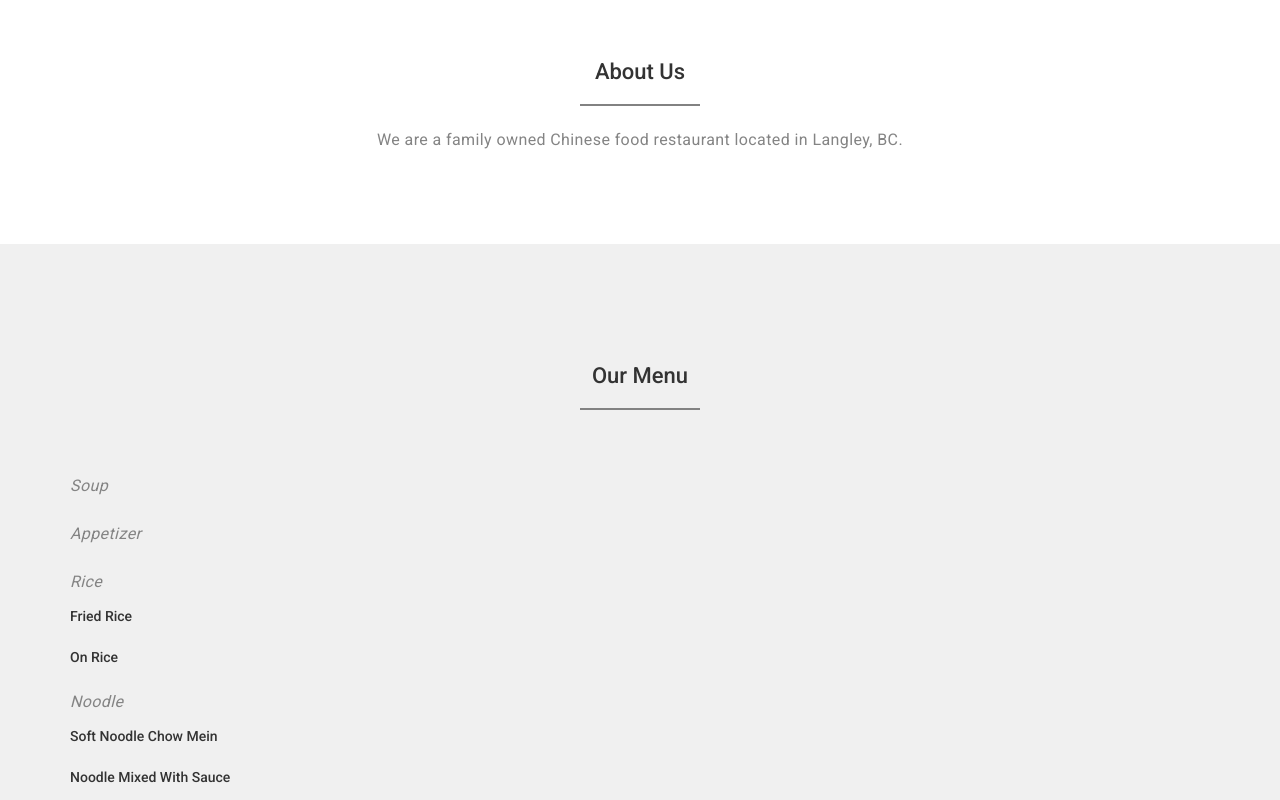
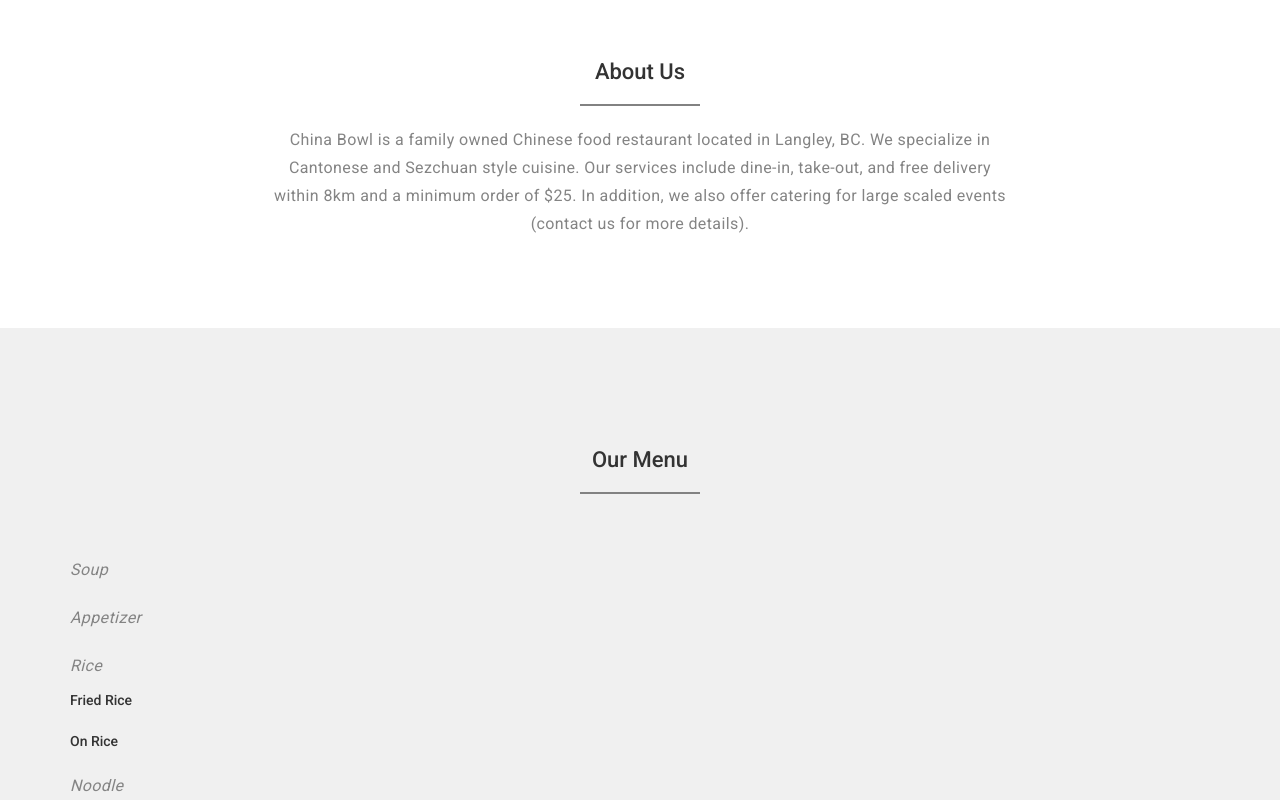
Before and after one commit to johnwu0604/china-bowl, a website: page app/public/index.html in a window 1280 px wide. Shown: the part 840-1640 px from the top of the page. Drawn offline with nearby package versions, Linux system fonts and the light colour scheme; no server answers.

Commit message:
Added description

```diff
--- a/app/public/index.html
+++ b/app/public/index.html
@@ -76,7 +76,10 @@
 				<hr>
 			</div>
 			<div class="col-md-offset-2 col-md-8 col-sm-12 wow fadeIn text-center" data-wow-delay="0.9s">
-				<p>We are a family owned Chinese food restaurant located in Langley, BC.</p>
+				<p>China Bowl is a family owned Chinese food restaurant located in Langley, BC. We specialize in Cantonese and Sezchuan
+				style cuisine. Our services include dine-in, take-out, and free delivery within 8km and a minimum order of $25.
+					In addition, we also offer catering for large scaled events (contact us for more details).
+				</p>
 			</div>
 		</div>
 	</div>
```
